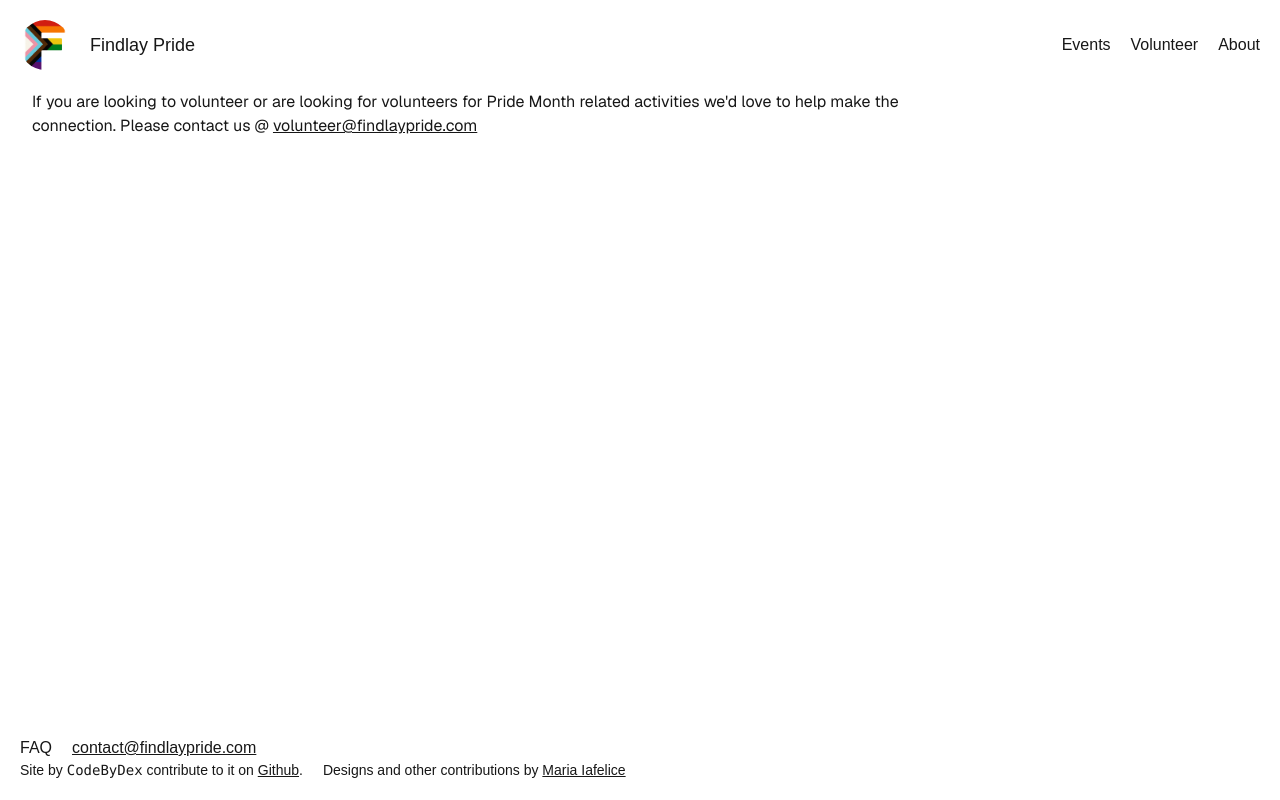
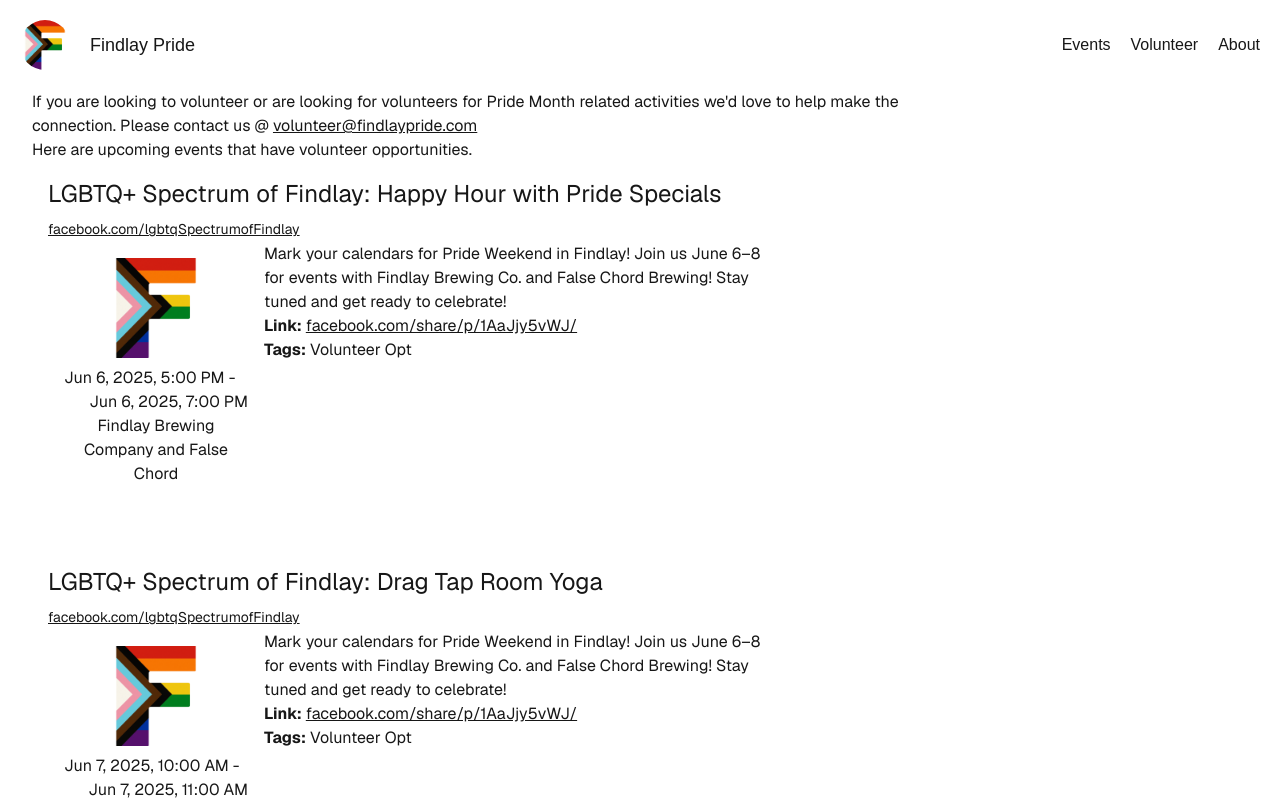
Before and after one commit to CodeByDex/findlay-pride-web, a Next.js app: page /volunteer in a window 1280 px wide. Shown: the top 800 px of the page. Built offline with nearby package versions, Linux system fonts and the light colour scheme.

Commit message:
added volunteer events to volunteer page

```diff
--- a/app/volunteer/page.tsx
+++ b/app/volunteer/page.tsx
@@ -1,10 +1,23 @@
-import Image from "next/image";
+
 import Link from "next/link";
+import events from "@/data/eventDB";
+import { EventComponent } from "@/component/event"
+import { Event } from "@/data/type/Event";
 
 import { Metadata } from "next";
 export const metadata: Metadata = {
   title: "Findlay Pride - Volunteer",
   description: "Volunteer opportunities for Findlay Pride.",
+}
+
+function getEventsToDisplay(): Event[] {
+  const currentDate = new Date();
+
+  var displayEvents: Event[] = events.filter((event) => {
+    return (event.startDate >= currentDate && event.tags?.includes("Volunteer Opt"))
+  });
+  console.log(displayEvents)
+  return displayEvents;
 }
 
 export default function Home() {
@@ -13,6 +26,21 @@
       <div className="flex flex-col gap-[32px] row-start-2 items-center sm:items-start">
         <div>If you are looking to volunteer or are looking for volunteers for Pride Month related activities we'd love to help make the connection.  Please contact us @ <Link href="mailto:volunteer@findlaypride.com" className="underline" >volunteer@findlaypride.com</Link></div>
       </div>
+      <div>
+        <div>Here are upcoming events that have volunteer opportunities.</div>
+        <div className="flex flex-col gap-[32px]">
+          {getEventsToDisplay().sort((a, b) => {
+
+            if (a.startDate.getTime() === b.startDate.getTime())
+              return a.endDate > b.endDate ? 1 : -1;
+
+            return a.startDate > b.startDate ? 1 : -1;
+
+          }).map((event, index) => (
+            <EventComponent key={index} eventProps={event} />
+          ))}
+        </div>
+      </div>
     </main>
   );
 }
```
